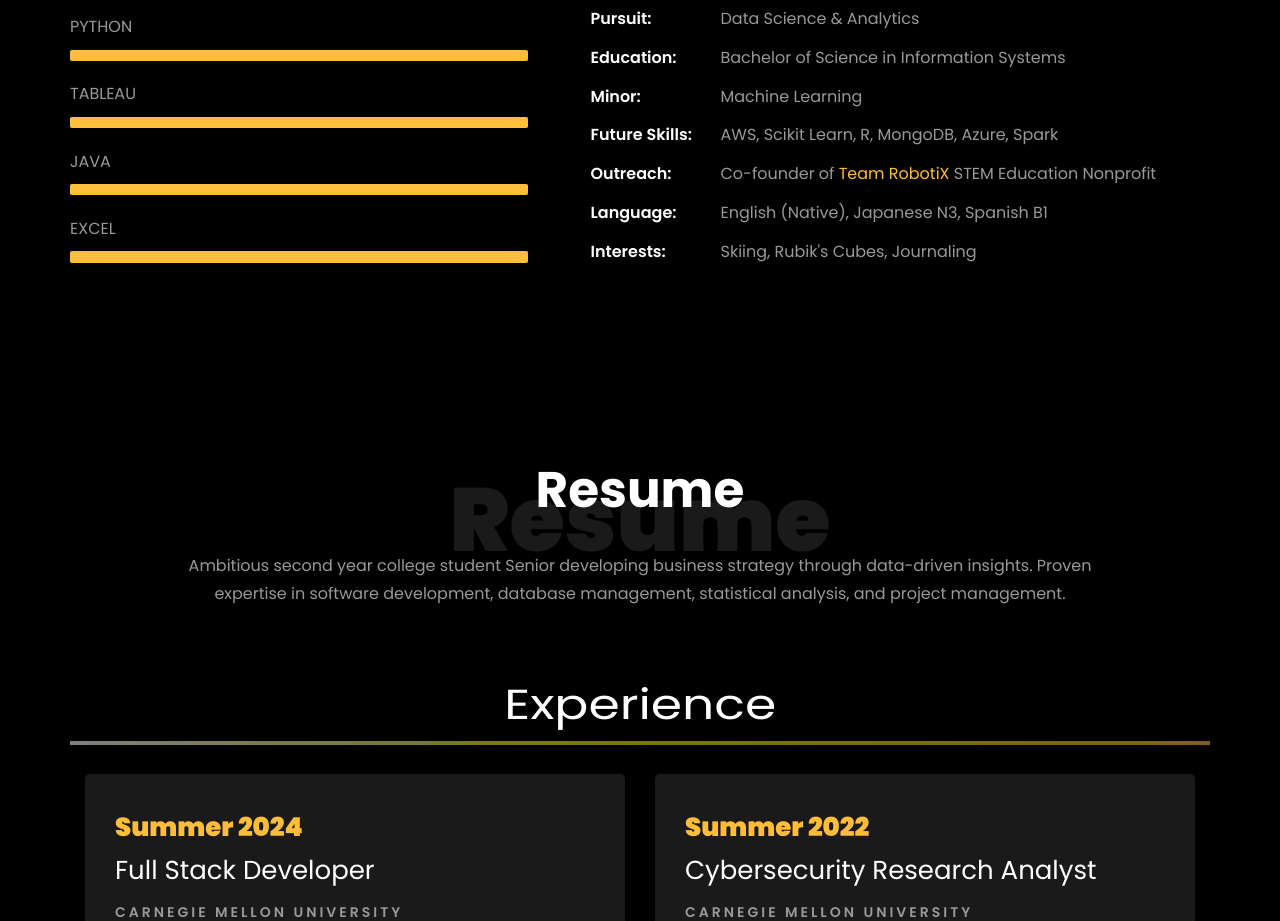
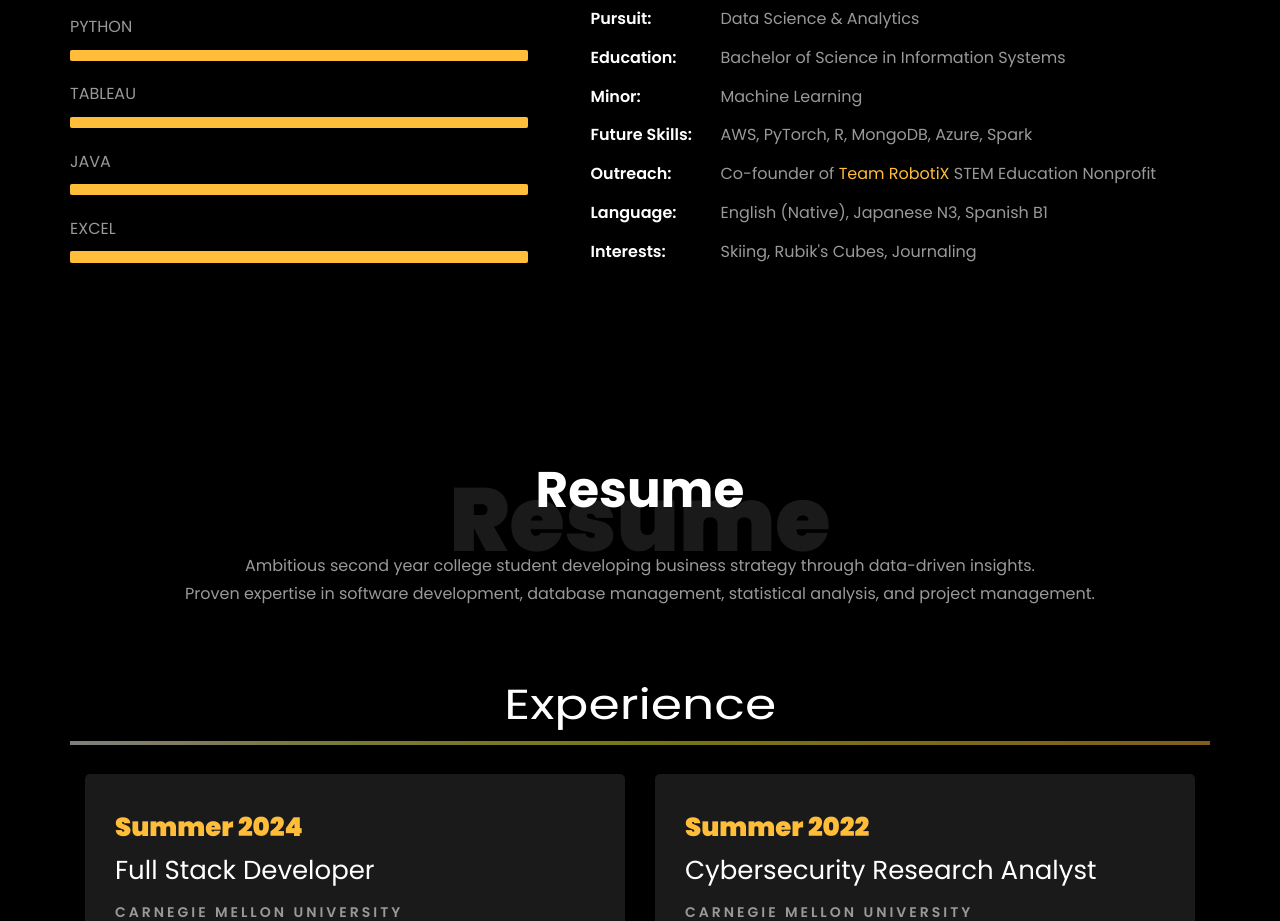
Before and after one commit to hyattc1/Portfolio, a plain HTML site: page index.html in a window 1280 px wide. Shown: the part 1140-2061 px from the top of the page. Drawn offline with Linux system fonts and the light colour scheme; files whose address does not match are found by name.

Commit message:
experience updated

```diff
--- a/index.html
+++ b/index.html
@@ -280,7 +280,7 @@
 									<li class="d-flex"><span>Pursuit:</span> <span>Data Science &amp; Analytics</span></li>
 									<li class="d-flex"><span>Education:</span> <span>Bachelor of Science in Information Systems</span></li>
 									<li class="d-flex"><span>Minor:</span> <span>Machine Learning</span></li>
-									<li class="d-flex"><span>Future Skills:</span> <span>AWS, Scikit Learn, R, MongoDB, Azure, Spark</span></li>
+									<li class="d-flex"><span>Future Skills:</span> <span>AWS, PyTorch, R, MongoDB, Azure, Spark</span></li>
 									<li class="d-flex"><span>Outreach:</span> <span>Co-founder of <a href="https://www.teamrobotix.com" target="_blank">Team RobotiX</a> STEM Education Nonprofit</span></li>
 									<li class="d-flex"><span>Language:</span> <span>English (Native), Japanese N3, Spanish B1</span></li>
 									<li class="d-flex"><span>Interests:</span> <span>Skiing, Rubik's Cubes, Journaling</span></li>
@@ -301,7 +301,9 @@
           <div class="col-md-10 heading-section text-center ftco-animate">
           	<h1 class="big big-2">Resume</h1>
             <h2 class="mb-4">Resume</h2>
-            <p>Ambitious second year college student Senior developing business strategy through data-driven insights. Proven expertise in software development, database management, statistical analysis, and project management.</p>
+            <p>Ambitious second year college student developing business strategy through data-driven insights.
+			   <br>
+			   Proven expertise in software development, database management, statistical analysis, and project management.</p>
           </div>
         </div>
 
```
